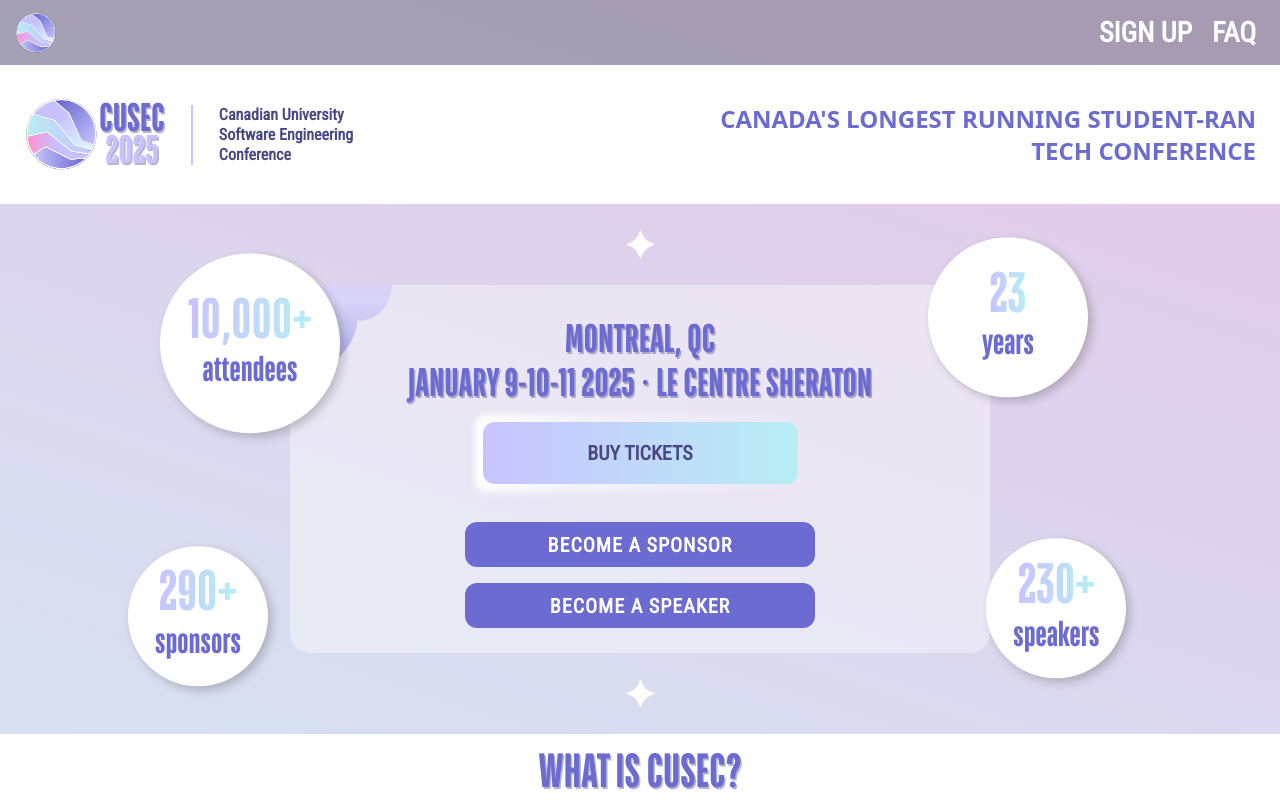
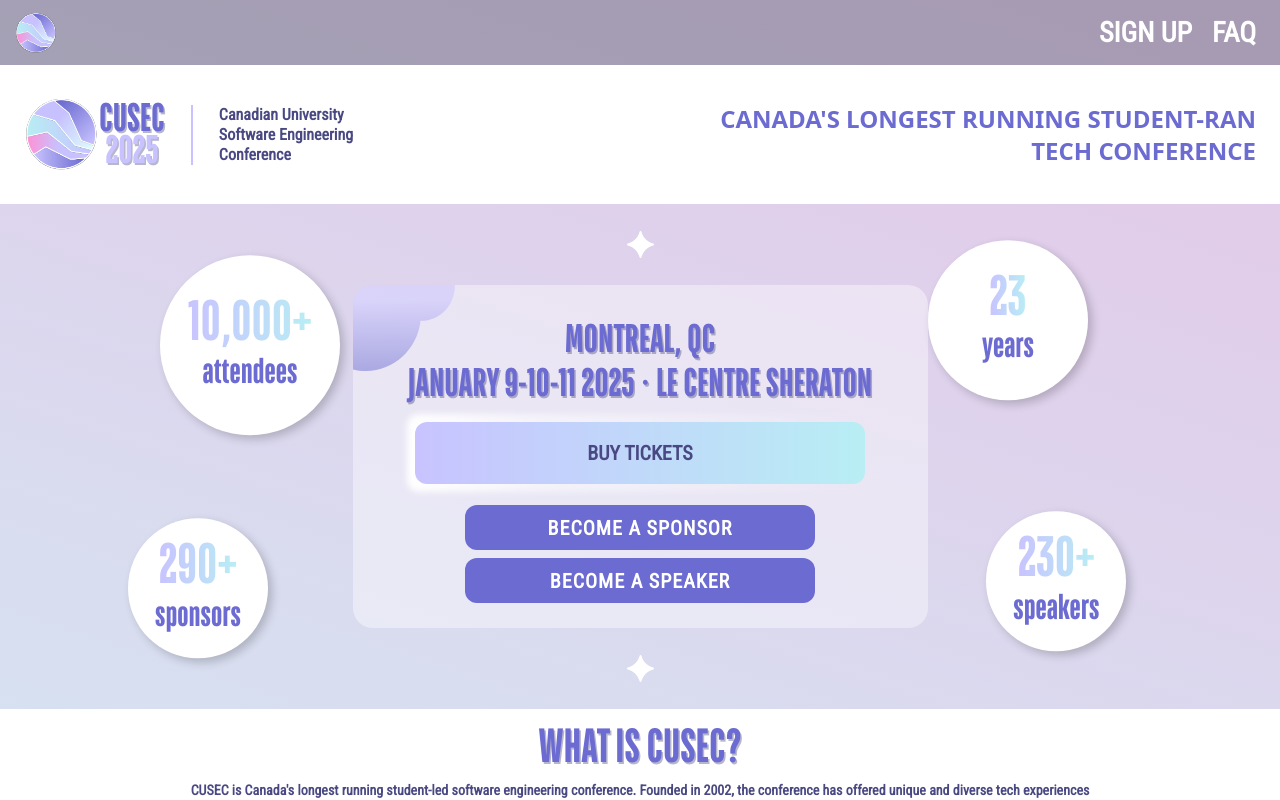
Before and after one commit to cusec/2025, a Next.js app: page / in a window 1280 px wide. Shown: the top 800 px of the page. Built offline with nearby package versions, Linux system fonts and the light colour scheme.

Commit message:
style/fix: changed buy ticket button size and various other styling.

```diff
--- a/components/Home/EventDetails.tsx
+++ b/components/Home/EventDetails.tsx
@@ -22,7 +22,7 @@ export default function EventDetails() {
 
   return (
     // cloud image is implemented as a bg image (opacity is managed in svg file itself)
-    <div className="w-[85%] md:w-[90%] max-w-[700px] h-auto mx-auto py-[25px] content-container flex flex-col justify-center items-center gap-2 bg-[url('/images/cloud.svg')] bg-no-repeat bg-left-top">
+    <div className="w-[85%] md:w-[90%] max-w-[575px] h-auto mx-auto py-[25px] content-container flex flex-col justify-center items-center gap-2 bg-[url('/images/cloud.svg')] bg-no-repeat bg-left-top">
       {/* event details */}
       <div className="w-full flex flex-col justify-center items-center">
         <h3 className="purpleText text-[40px] font-extrabold">MONTREAL, QC</h3>
@@ -40,9 +40,9 @@ export default function EventDetails() {
       </div>
 
       {/* TICKETS button */}
-      <motion.div className="relative mb-[30px]">
+      <motion.div className="relative mb-[5px]"> {/* Reduced the margin-bottom */}
         <motion.a
-          className="w-[225px] md:w-[315px] h-[55px] md:h-[62px] textFont text-xl buttonGradient flex justify-center items-center rounded-xl z-10 disabled:opacity-75"
+          className="w-[315px] md:w-[450px] h-[55px] md:h-[62px] textFont text-xl buttonGradient flex justify-center items-center rounded-xl z-10 disabled:opacity-75"
           whileHover={{ backgroundColor: "#5250d4", scale: 1.05 }}
           whileTap={{ scale: 0.9 }}
           href="#tickets"
@@ -58,10 +58,11 @@ export default function EventDetails() {
       </motion.div>
 
       {/* email buttons */}
-      <div className="flex flex-wrap justify-center gap-2 md:gap-4">
+      <div className="flex flex-col justify-center items-center gap-2 mt-2"> {/* Reduced the top margin */}
         <EmailLink href="mailto:sponsor@cusec.net" text="BECOME A SPONSOR" />
         <EmailLink href="mailto:talks@cusec.net" text="BECOME A SPEAKER" />
       </div>
+
     </div>
   );
 }
```
